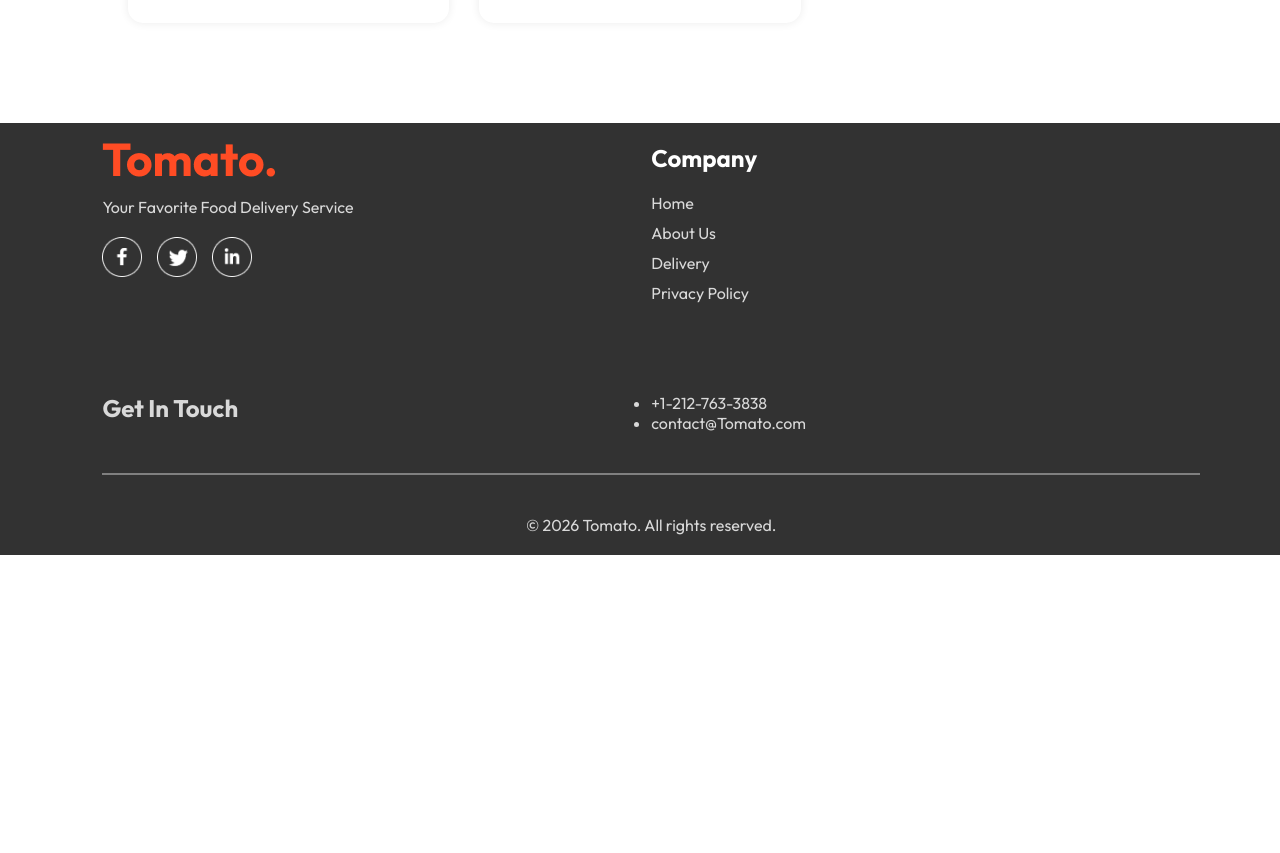
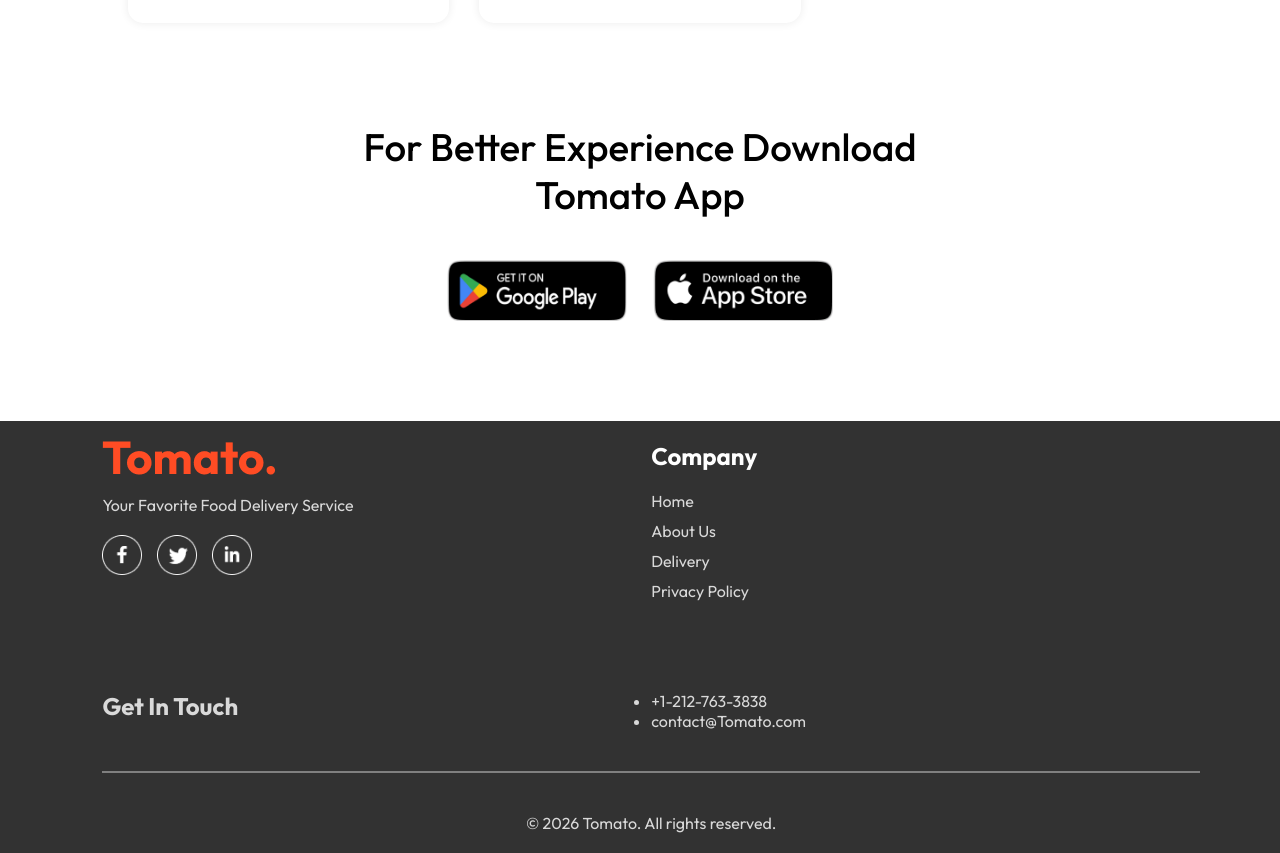
Before and after one commit to shreya-nair21/Tomato, a React (Vite) app in the folder frontend/: page / in a window 1280 px wide. Shown: the part 5940-6793 px from the top of the page. Before the commit the page ends 6495 px from the top, so only its background shows below. Built offline with nearby package versions, Linux system fonts and the light colour scheme.

Commit message:
Add AppDownload component with styling and integrate into Home page

```diff
--- /dev/null
+++ b/frontend/src/components/AppDownload/AppDownload.css
@@ -0,0 +1,24 @@
+.app-download{
+  margin: auto auto;
+  margin-top: 100px;
+  font-size: max(3vw, 20px);
+  text-align: center;
+  font-weight: 500;
+}
+
+.app-download-platforms{
+  display: flex;
+  justify-content: center;
+  gap: max(2vw, 10px);
+  margin-top: 40px;
+}
+
+.app-download-platforms img{
+  width: max(30vw, 120px);
+  max-width: 180px;
+  transition: 0.5s;
+  cursor: pointer;
+}
+.app-download-platforms img:hover{
+  transform: scale(1.05);
+}
--- /dev/null
+++ b/frontend/src/components/AppDownload/AppDownload.jsx
@@ -0,0 +1,19 @@
+import React from 'react'
+import './AppDownload.css'
+
+import play_store from '../../assets/play_store.png';
+import app_store from '../../assets/app_store.png';
+
+const AppDownload = () => {
+  return (
+    <div className='app-download' id='app-download'>
+      <p>For Better Experience Download <br /> Tomato App</p>
+      <div className='app-download-platforms'>
+        <img src={play_store} alt=""/>
+        <img src={app_store} alt=""/>
+      </div>
+    </div>
+  )
+}
+
+export default AppDownload
--- a/frontend/src/pages/Home/Home.jsx
+++ b/frontend/src/pages/Home/Home.jsx
@@ -3,6 +3,7 @@
 import Header from '../../components/Header/Header'
 import ExploreMenu from '../../components/ExploreMenu/ExploreMenu'
 import FoodDisplay from '../../FoodDisplay/FoodDisplay'
+import AppDownload from '../../components/AppDownload/AppDownload'
 
 const Home = () => {
 
@@ -13,6 +14,7 @@
       <Header />
       <ExploreMenu category={category} setCategory={setCategory} />
       <FoodDisplay category={category}/>
+      <AppDownload />
     </div>
   )
 }
```
